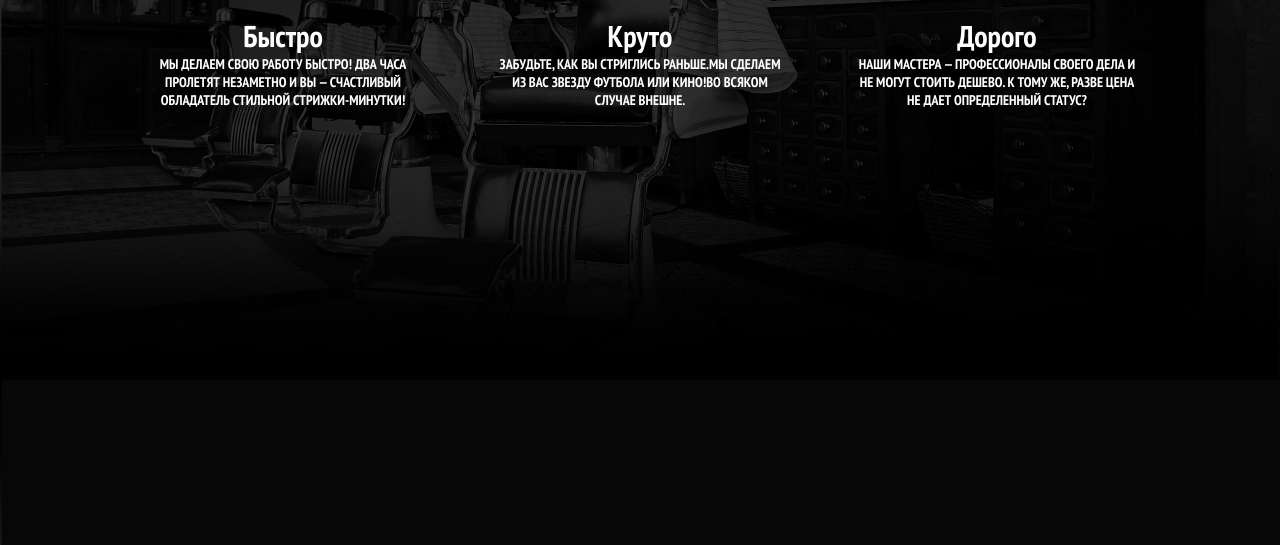
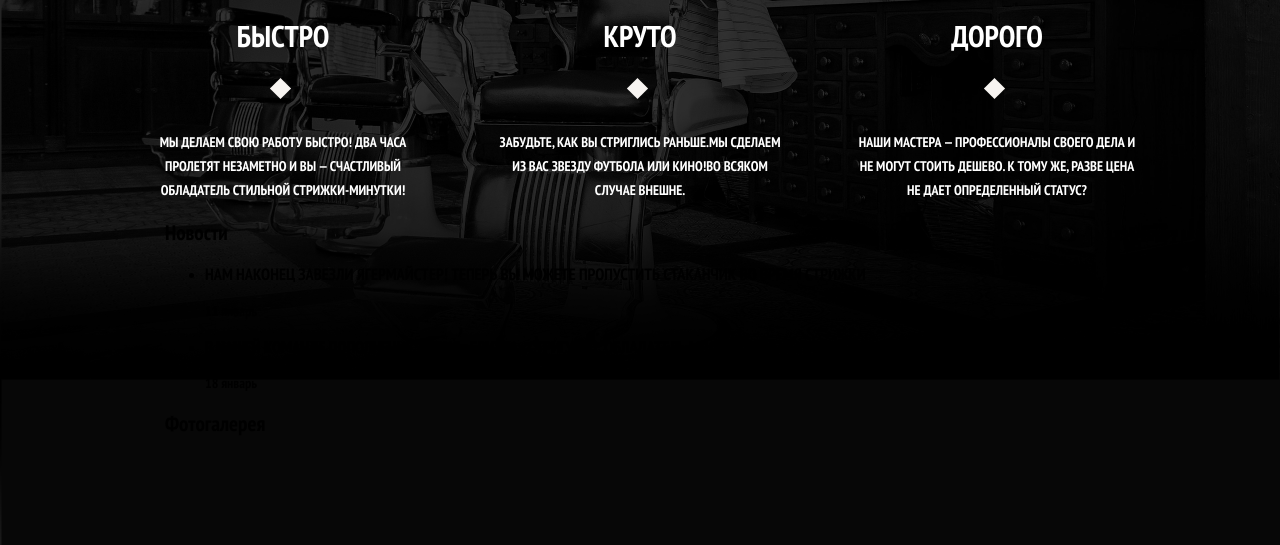
Before and after one commit to kazumi8/barbershop, a plain HTML site: page index.html in a window 1280 px wide. Shown: the part 255-800 px from the top of the page. Drawn offline with Linux system fonts and the light colour scheme.

Commit message:
Добавлен декоративный элемент в "особенности", начата вёрстка дальнейших блоков

```diff
--- a/index.css
+++ b/index.css
@@ -134,13 +134,37 @@ a {
     margin: 0;
 }
 
+.features__list-item-title {
+    margin-bottom: 75px;
+
+    font-size: 30px;
+    text-transform: uppercase;
+
+    position: relative;
+}
+
+.features__list-item-title::after {
+    content: "";
+    display: block;
+
+    width: 15px;
+    height: 15px;
+    transform: rotate(45deg);
+
+    background-color: #F7F4F1;
+
+    position: absolute;
+    bottom: -41px;
+    left: calc(50% - 10px);
+
+}
+
 .features__list-item-text {
     text-align: center;
+    line-height: 24px;
 }
 
-.features__list-item-title {
-    font-size: 30px;
-}
+
 
 /*......................................*/
 .visually-hidden {
--- a/index.html
+++ b/index.html
@@ -72,6 +72,45 @@
                 </li>
             </ul>
         </section>
+        <div class="container__section-wrapper">
+            <section class="container__section-wrapper-item news-block">
+              <h2 class="news-block__title">
+                  Новости
+              </h2>
+              <ul class="news-block__list">
+                  <li class="news-block__list-item">
+                      <h3 class="news-block__list-item-title">
+                        НАМ НАКОНЕЦ ЗАВЕЗЛИ ЯГЕРМАЙСТЕР! ТЕПЕРЬ ВЫ МОЖЕТЕ ПРОПУСТИТЬ СТАКАНЧИК ВО ВРЕМЯ СТРИЖКИ
+                      </h3>
+                      <time class="news-block__list-item-date" datetime="2020-01-11">
+                          11 январь
+                      </time>
+                  </li>
+                  <li class="news-block__list-item">
+                      <h3 class="news-block__list-item-title">
+                        В НАШЕЙ КОМАНДЕ ПОПОЛНЕНИЕ, БОРИС «БРИТВА» СТРИГУНЕЦ, ОБЛАДAТЕЛЬ МНОЖЕСТВА ТИТУЛОВ И НАГРАД ПОПОЛНИЛ НАШИ СТРОЙНЫЕ РЯДЫ
+                      </h3>
+                      <time class="news-block__list-item-date" datetime="2020-01-18">
+                        18 январь
+                    </time>
+                  </li>
+              </ul>
+
+            </section>
+            <section class="container__section-wrapper-item gallery">
+              <h2 class="gallery__title">
+                  Фотогалерея
+              </h2>
+            </section>
+        </div>
+        <div class="container__section-wrapper">
+            <section class="container__section-wrapper-item">
+              <h2></h2>
+            </section>
+            <section class="container__section-wrapper-item">
+              <h2></h2>
+           </section>
+        </div>
     </main>
 </body>
 </html>
```
